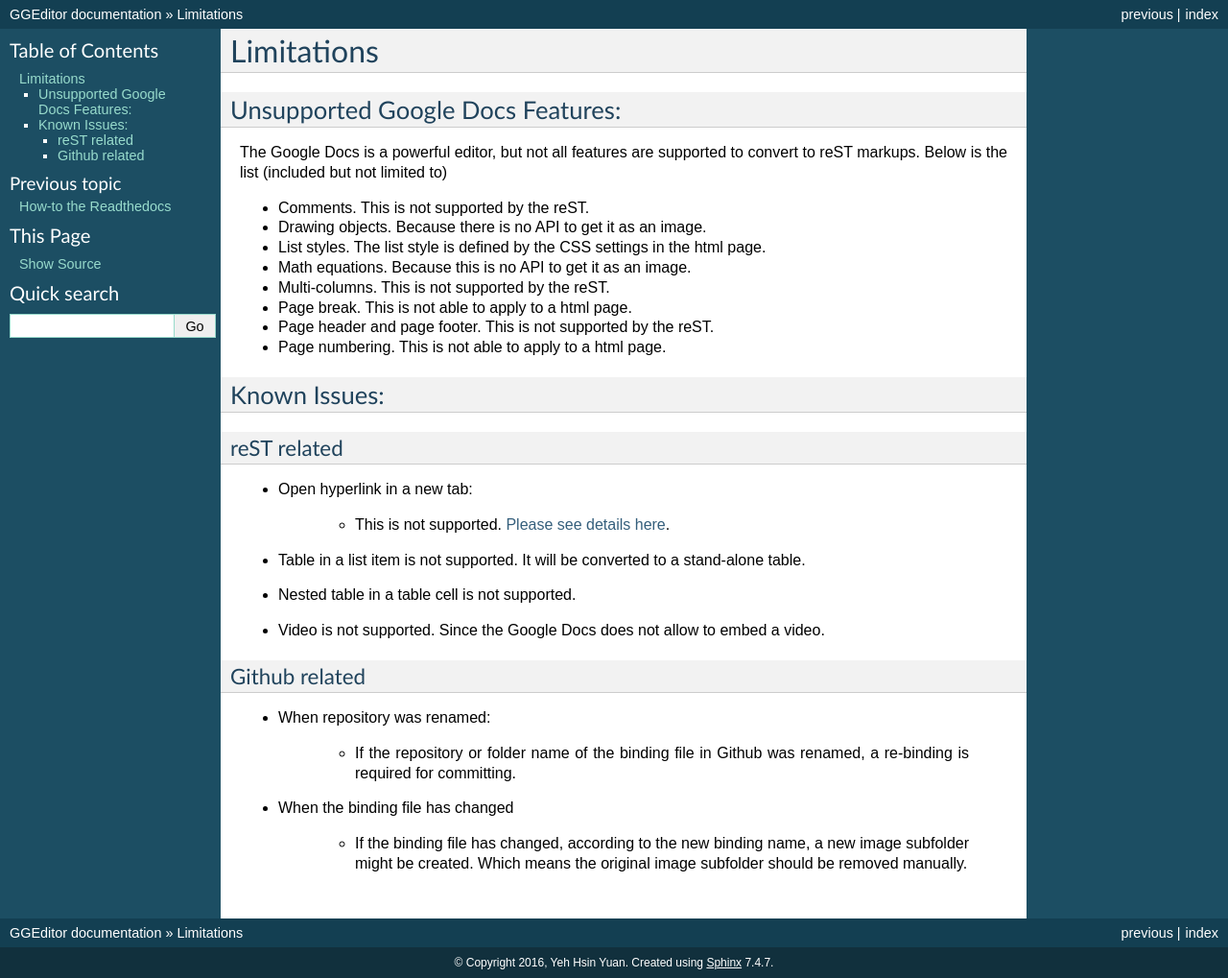
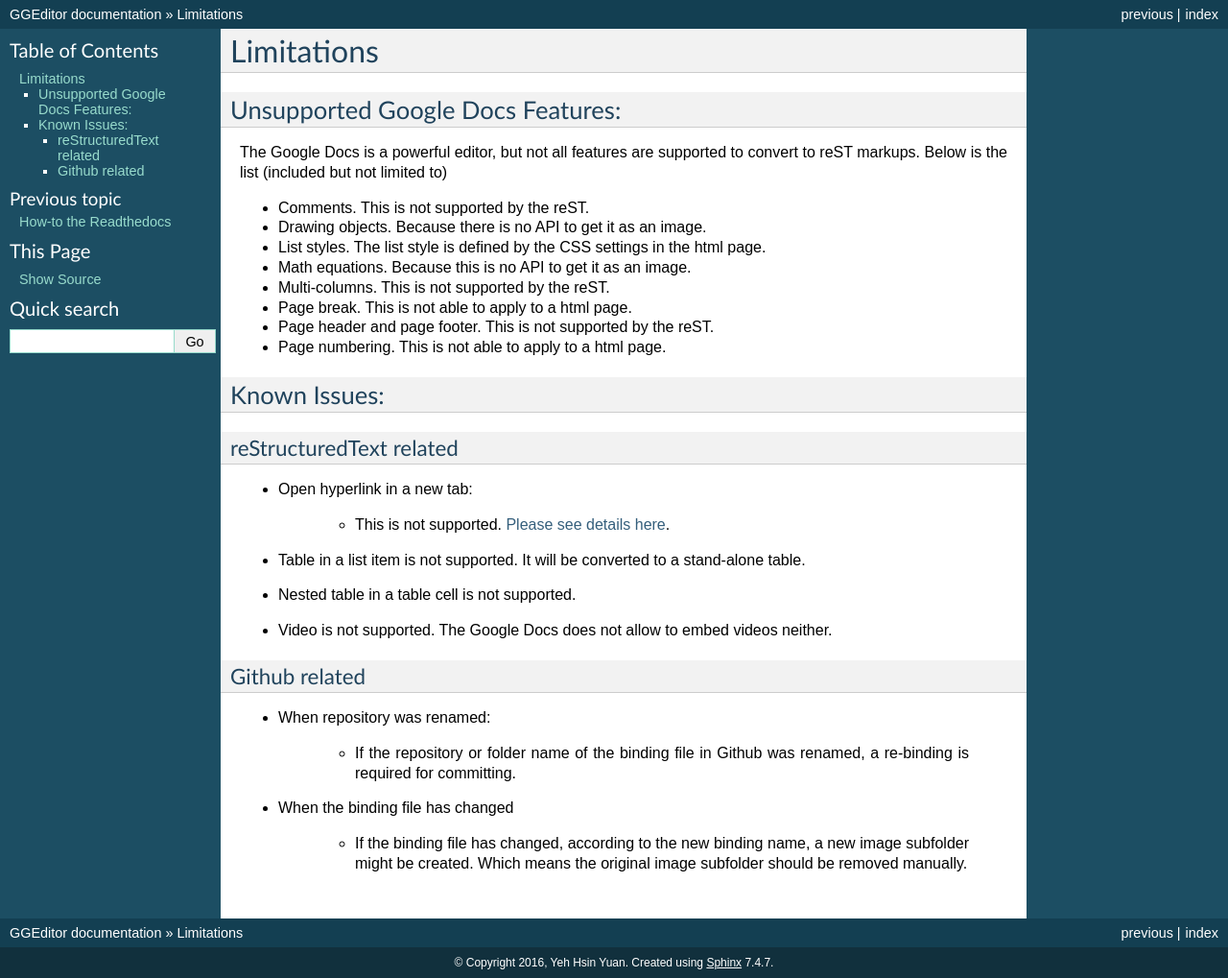
Before and after one commit to iapyeh/GGeditor, a Sphinx documentation site: the page built from docs/Limitations.rst, in a window 1280 px wide. Shown: the whole page at 96% size. Built offline with Sphinx 7.4.7, drawn with Linux system fonts in a browser that asks for light colours.

Commit message:
Google Docs reST Editor@2016-11-22 16:15:49

```diff
--- a/docs/Limitations.rst
+++ b/docs/Limitations.rst
@@ -25,10 +25,10 @@ The Google Docs is a powerful editor, but not all features are supported to conv
 Known Issues:
 *************
 
-.. _h523d4e2aa4a407c262263331325295e:
+.. _h1f753e737333503f6591234143cc4:
 
-reST related
-============
+reStructuredText related
+========================
 
 * Open hyperlink in a new tab:
 
@@ -36,7 +36,7 @@ reST related
 
 * Table in a list item is not supported. It will be converted to a stand-alone table.
 * Nested table in a table cell is not supported.
-* Video is not supported. Since the Google Docs does not allow to embed a video.
+* Video is not supported. The Google Docs does not allow to embed videos neither.
 
 .. _h69271f6b544a4942467e713a34332e47:
 
```
